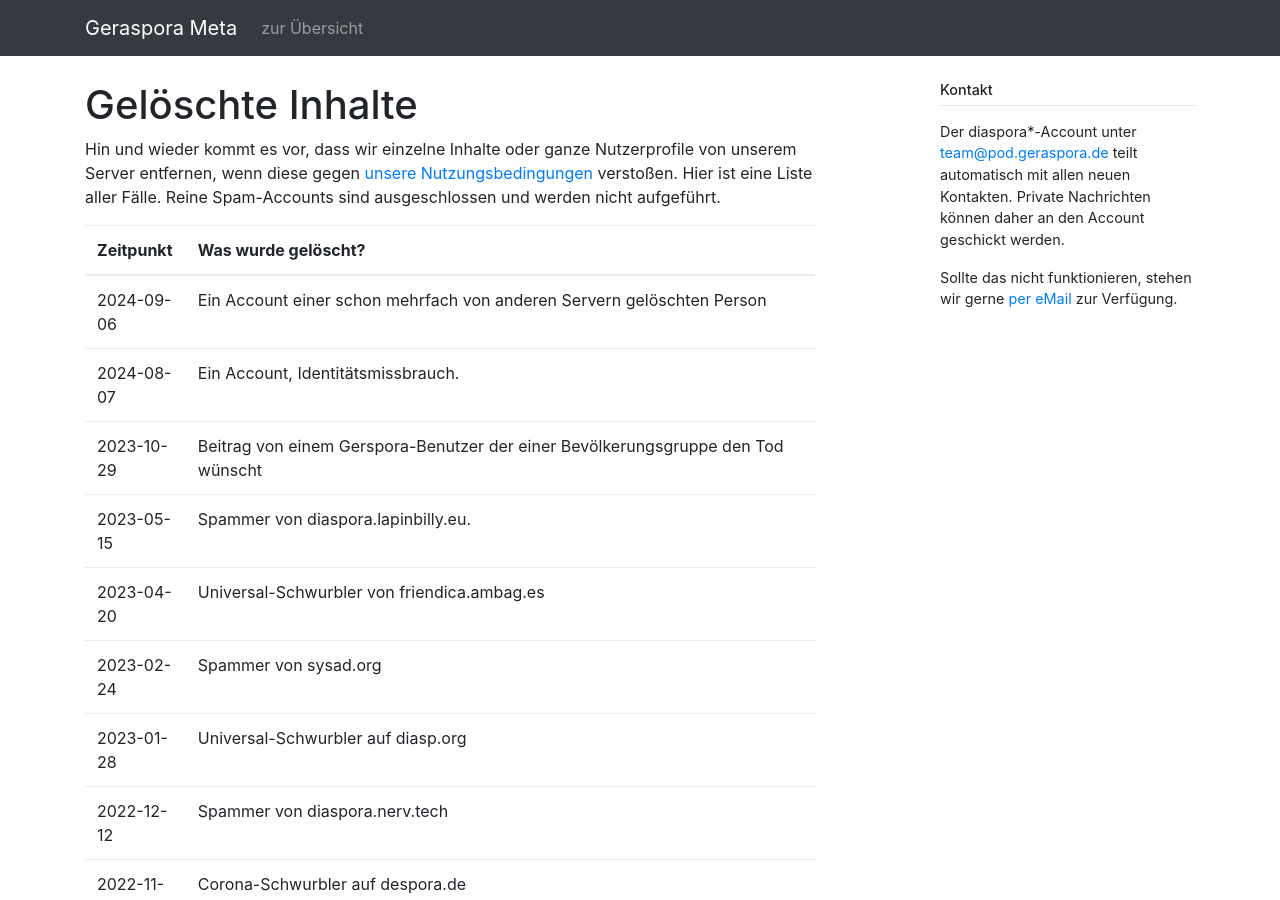
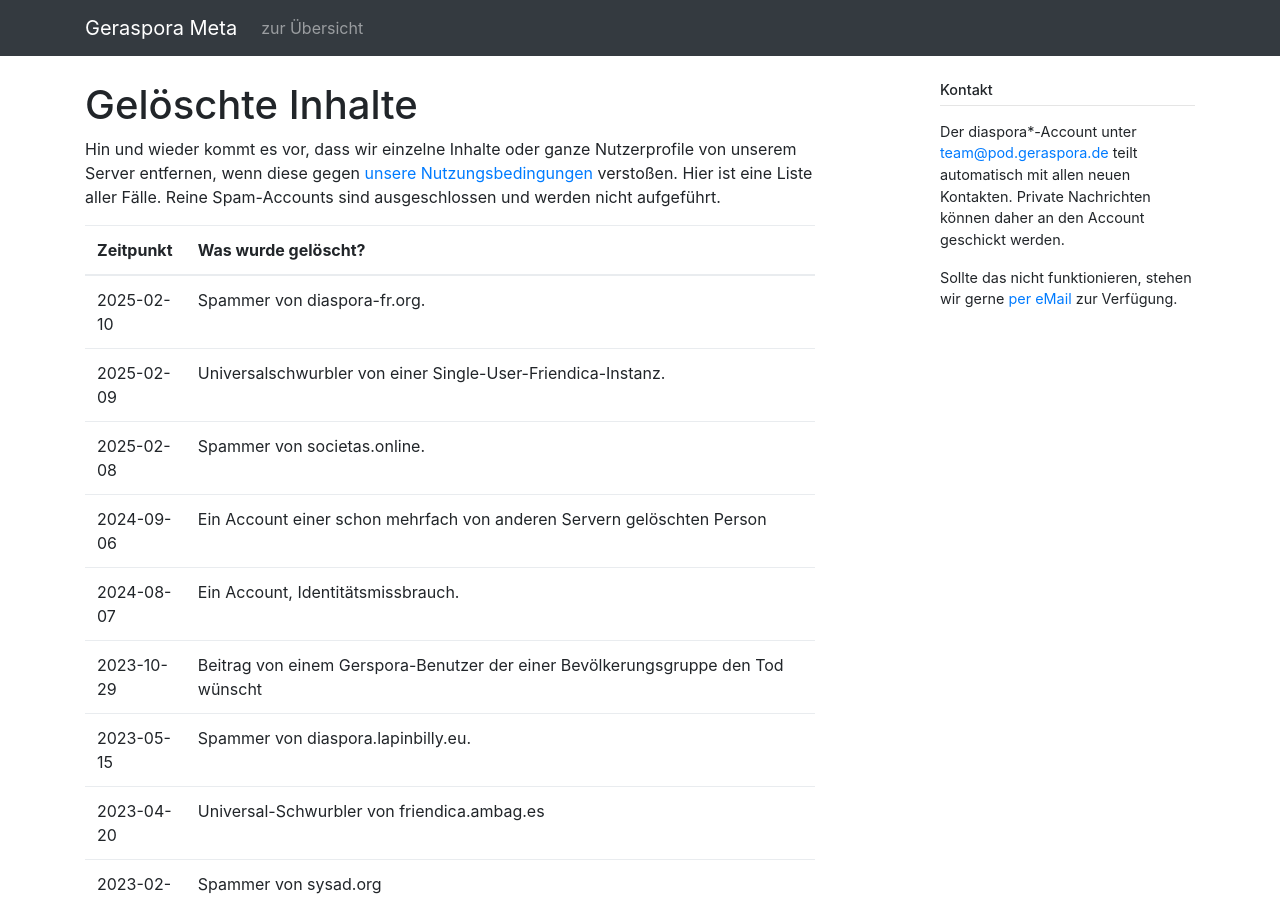
Before and after one commit to geraspora/meta, a Jekyll site: the page built from pod/deleted_contents.md, in a window 1280 px wide and 900 px high. Built offline with Jekyll 4.4.1, drawn with Linux system fonts in a browser that asks for light colours.

Commit message:
+deletions

```diff
--- a/pod/deleted_contents.md
+++ b/pod/deleted_contents.md
@@ -8,6 +8,9 @@ Hin und wieder kommt es vor, dass wir einzelne Inhalte oder ganze Nutzerprofile
 
 | Zeitpunkt  | Was wurde gelöscht?                                                                                                                                                                                                                                                                                                                                                                                                                                                                                                                                                                                                                                                                                                                                                                                                                                                                                                                                                       |
 | ---------- | ------------------------------------------------------------------------------------------------------------------------------------------------------------------------------------------------------------------------------------------------------------------------------------------------------------------------------------------------------------------------------------------------------------------------------------------------------------------------------------------------------------------------------------------------------------------------------------------------------------------------------------------------------------------------------------------------------------------------------------------------------------------------------------------------------------------------------------------------------------------------------------------------------------------------------------------------------------------------- |
+| 2025-02-10 | Spammer von diaspora-fr.org.                                                                                                                                                                                                                                                                                                                                                                                                                                                                                                                                                                                                                                                                                                                                                                                                                                                                                                                                              |
+| 2025-02-09 | Universalschwurbler von einer Single-User-Friendica-Instanz.                                                                                                                                                                                                                                                                                                                                                                                                                                                                                                                                                                                                                                                                                                                                                                                                                                                                                                              |
+| 2025-02-08 | Spammer von societas.online.                                                                                                                                                                                                                                                                                                                                                                                                                                                                                                                                                                                                                                                                                                                                                                                                                                                                                                                                              |
 | 2024-09-06 | Ein Account einer schon mehrfach von anderen Servern gelöschten Person                                                                                                                                                                                                                                                                                                                                                                                                                                                                                                                                                                                                                                                                                                                                                                                                                                                                                                    |
 | 2024-08-07 | Ein Account, Identitätsmissbrauch.                                                                                                                                                                                                                                                                                                                                                                                                                                                                                                                                                                                                                                                                                                                                                                                                                                                                                                                                        |
 | 2023-10-29 | Beitrag von einem Gerspora-Benutzer der einer Bevölkerungsgruppe den Tod wünscht                                                                                                                                                                                                                                                                                                                                                                                                                                                                                                                                                                                                                                                                                                                                                                                                                                                                                          |
```
